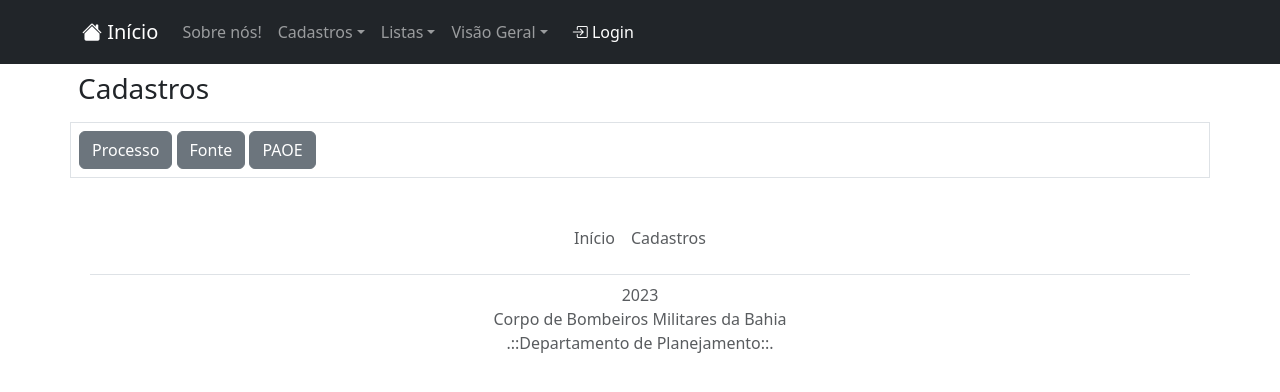
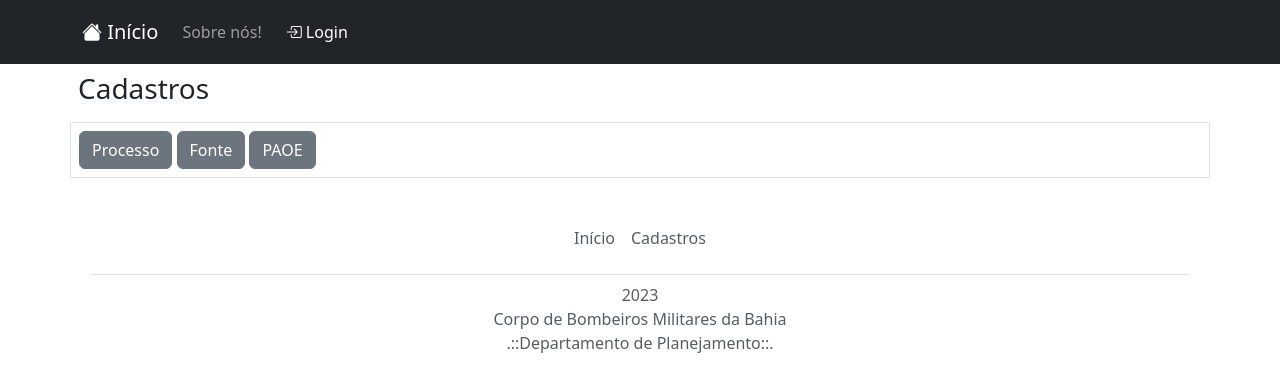
Before and after one commit to Caique108/web-orcamentary-process-controll, a Django app: page /cadastros/ in a window 1280 px wide. Shown: the top 392 px of the page. Run offline with Django 4.2, Linux system fonts and the light colour scheme.

Commit message:
colocando cadastros por user

```diff
--- a/projeto_process/app_controle_processos/templates/paginas/modelo.html
+++ b/projeto_process/app_controle_processos/templates/paginas/modelo.html
@@ -39,7 +39,10 @@
                     <li class="nav-item">
                         <a class="nav-link" href="#">Sobre nós!</a>
                     </li>
-
+                </ul>
+                <ul class="navbar-nav">
+                 <!-- condicionando para trazer a lista apenas se o usuario estiver logado -->
+                    {% if request.user.is_authenticated %}
                     <li class="nav-item dropdown">
                         <a class="nav-link dropdown-toggle" href="{% url 'cadastro' %}" id="navbarDropdownMenuLink" role="button" data-bs-toggle="dropdown" aria-expanded="false">Cadastros</a>
 
@@ -78,8 +81,7 @@
                 <ul class="navbar-nav ">
 
 
-                    <!-- condicionando para trazer a lista apenas se o usuario estiver logado -->
-                    {% if request.user.is_authenticated %}
+
                     <li class="nav-item dropdown">
                         <a class="nav-link dropdown-toggle text-white" href="{% url 'login' %}"
                             id="navbarDropdownMenuLink" role="button" data-bs-toggle="dropdown" aria-expanded="false"
@@ -103,7 +105,7 @@
                     </li>
                     {% else %}
 
-                    <li class="nav-link mx-auto">
+                    <li class="nav-link">
                         <a class="nav-link text-white" href="{% url 'login' %}">
                             <i class="bi bi-box-arrow-in-right" aria-hidden="true"></i>
                             Login
```
Also changed, not shown: projeto_process/db.sqlite3.
